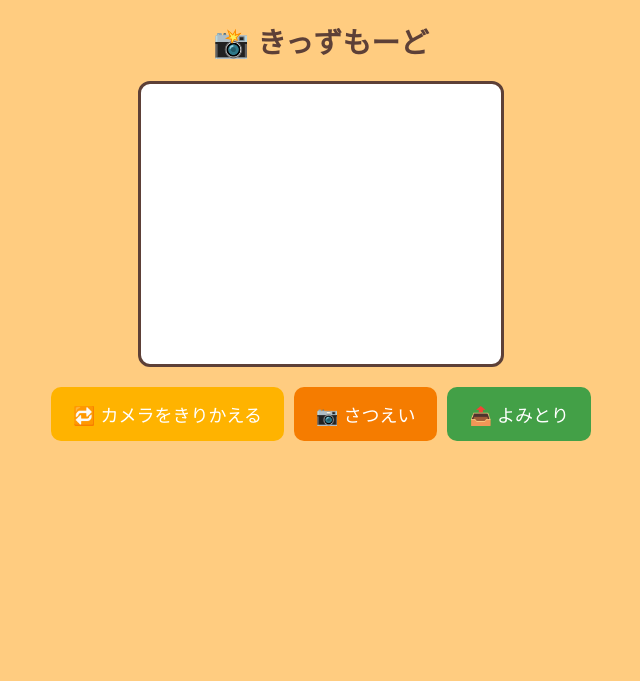
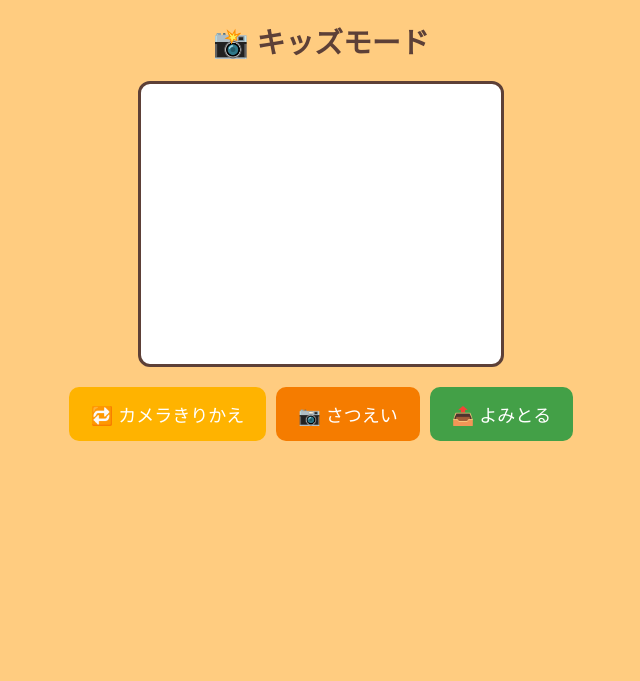
Before and after one commit to okekeyade/business, a Flask app: page /kids in a window 1280 px wide. Shown: the top 681 px of the page, without its empty margins (319-959 px from the left). Run offline with Flask 3, Linux system fonts and the light colour scheme; parts of the project's set-up code (start-up, migrations or seed data) failed here and were passed over.

Commit message:
Update kids.html

```diff
--- a/templates/kids.html
+++ b/templates/kids.html
@@ -3,7 +3,7 @@
 <head>
   <meta charset="UTF-8">
   <meta name="viewport" content="width=device-width, initial-scale=1.0">
-  <title>きっずもーど</title>
+  <title>キッズモード</title>
   <style>
     body {
       font-family: "Noto Sans JP", sans-serif;
@@ -31,15 +31,18 @@
       background: #fff;
     }
 
-    video {
+    video, #preview {
       width: 100%;
       height: 100%;
       object-fit: cover;
+      display: none;
     }
 
-    canvas {
-      display: none;
+    #preview {
+      border-radius: 12px;
     }
+
+    canvas { display: none; }
 
     .button-group {
       margin-top: 20px;
@@ -62,6 +65,7 @@
     #flip-btn { background-color: #ffb300; color: white; }
     #capture-btn { background-color: #f57c00; color: white; }
     #send-btn { background-color: #43a047; color: white; }
+    #retake-btn { background-color: #8d6e63; color: white; }
 
     #home-btn {
       background: #6d4c41;
@@ -89,28 +93,31 @@
       max-width: 360px;
       text-align: left;
       box-shadow: 0 2px 4px rgba(0,0,0,0.1);
+      display: none;
     }
   </style>
 </head>
 <body>
-  <h1>📸 きっずもーど</h1>
+  <h1>📸 キッズモード</h1>
 
   <div id="camera-container">
     <video id="camera" autoplay playsinline></video>
+    <img id="preview" alt="さつえいしたしゃしん">
     <canvas id="canvas"></canvas>
   </div>
 
   <div class="button-group">
-    <button id="flip-btn">🔁 カメラをきりかえる</button>
+    <button id="flip-btn">🔁 カメラきりかえ</button>
     <button id="capture-btn">📷 さつえい</button>
-    <button id="send-btn">📤 よみとり</button>
+    <button id="retake-btn" style="display:none;">🔄 やりなす</button>
+    <button id="send-btn">📤 よみとる</button>
   </div>
 
   <div id="result"></div>
 
-  <div class="item-box" id="item-box" style="display:none;">
+  <div class="item-box" id="item-box">
     <strong>🧾 よみとったないよう:</strong><br>
-    どんな：<span id="item-name"></span><br>
+    なにが/なにを：<span id="item-name"></span><br>
     いくら：<span id="item-price"></span> えん
   </div>
 
@@ -118,21 +125,20 @@
 
   <script>
     let video = document.getElementById('camera');
+    let preview = document.getElementById('preview');
     let canvas = document.getElementById('canvas');
     let currentStream;
     let facingMode = "user";
 
     async function startCamera() {
-      if (currentStream) {
-        currentStream.getTracks().forEach(track => track.stop());
-      }
+      if (currentStream) currentStream.getTracks().forEach(track => track.stop());
       try {
-        currentStream = await navigator.mediaDevices.getUserMedia({
-          video: { facingMode: facingMode }
-        });
+        currentStream = await navigator.mediaDevices.getUserMedia({ video: { facingMode } });
         video.srcObject = currentStream;
+        video.style.display = "block";
+        preview.style.display = "none";
       } catch (err) {
-        alert("カメラが使えません: " + err.message);
+        alert("カメラがつかえません: " + err.message);
       }
     }
 
@@ -146,11 +152,23 @@
       canvas.width = video.videoWidth;
       canvas.height = video.videoHeight;
       ctx.drawImage(video, 0, 0, canvas.width, canvas.height);
-      document.getElementById('result').innerText = "📷 とれたよ！「よみとる」ボタンをおしてね！";
+      preview.src = canvas.toDataURL('image/png');
+      preview.style.display = "block";
+      video.style.display = "none";
+      document.getElementById('retake-btn').style.display = "inline-block";
+      document.getElementById('result').innerText = "📸 とれたよ！";
+    };
+
+    document.getElementById('retake-btn').onclick = () => {
+      startCamera();
+      document.getElementById('retake-btn').style.display = "none";
+      document.getElementById('item-box').style.display = "none";
+      document.getElementById('result').innerText = "";
     };
 
     document.getElementById('send-btn').onclick = async () => {
-      let imgData = canvas.toDataURL('image/png');
+      let imgData = preview.src;
+      if (!imgData) return alert("しゃしんをとってね！");
       document.getElementById('result').innerText = "⏳ よみとりちゅう...";
       const res = await fetch('/ocr', {
         method: 'POST',
```
